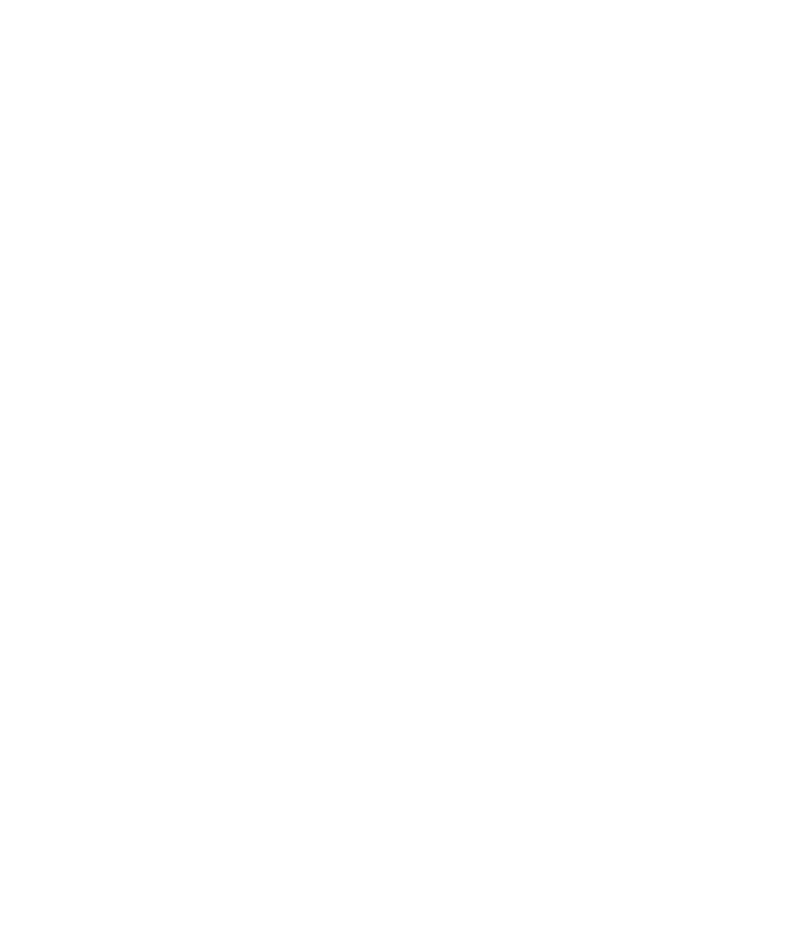
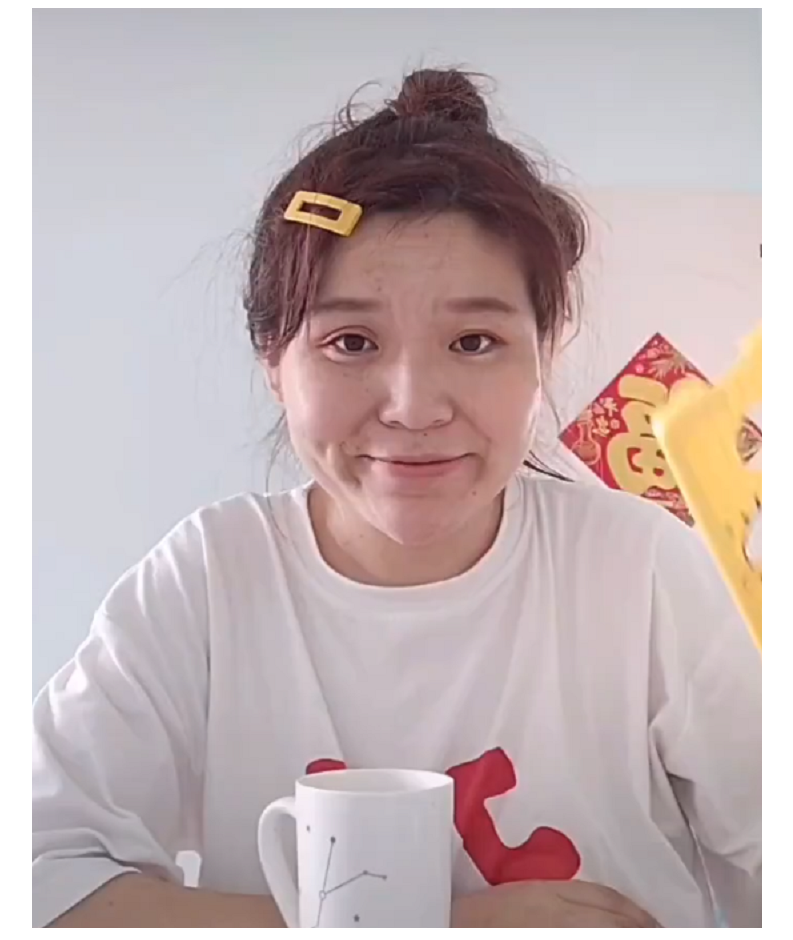
Before and after one commit to L30L30/-10-13, a plain HTML site: page index.html in a window 1280 px wide. Shown: the whole page, without its empty margins (243-1036 px from the left). Before the commit the page ends 800 px from the top, so only its background shows below. Drawn offline with Linux system fonts and the light colour scheme.

Commit message:
加入ㄕㄟ

```diff
--- a/index.html
+++ b/index.html
@@ -5,6 +5,8 @@
     <title>Title</title>
 </head>
 <body>
+<center>
+    <img src="img/go.png" height="920" width="730"/></body>
+</center>
 
-</body>
 </html>
```
